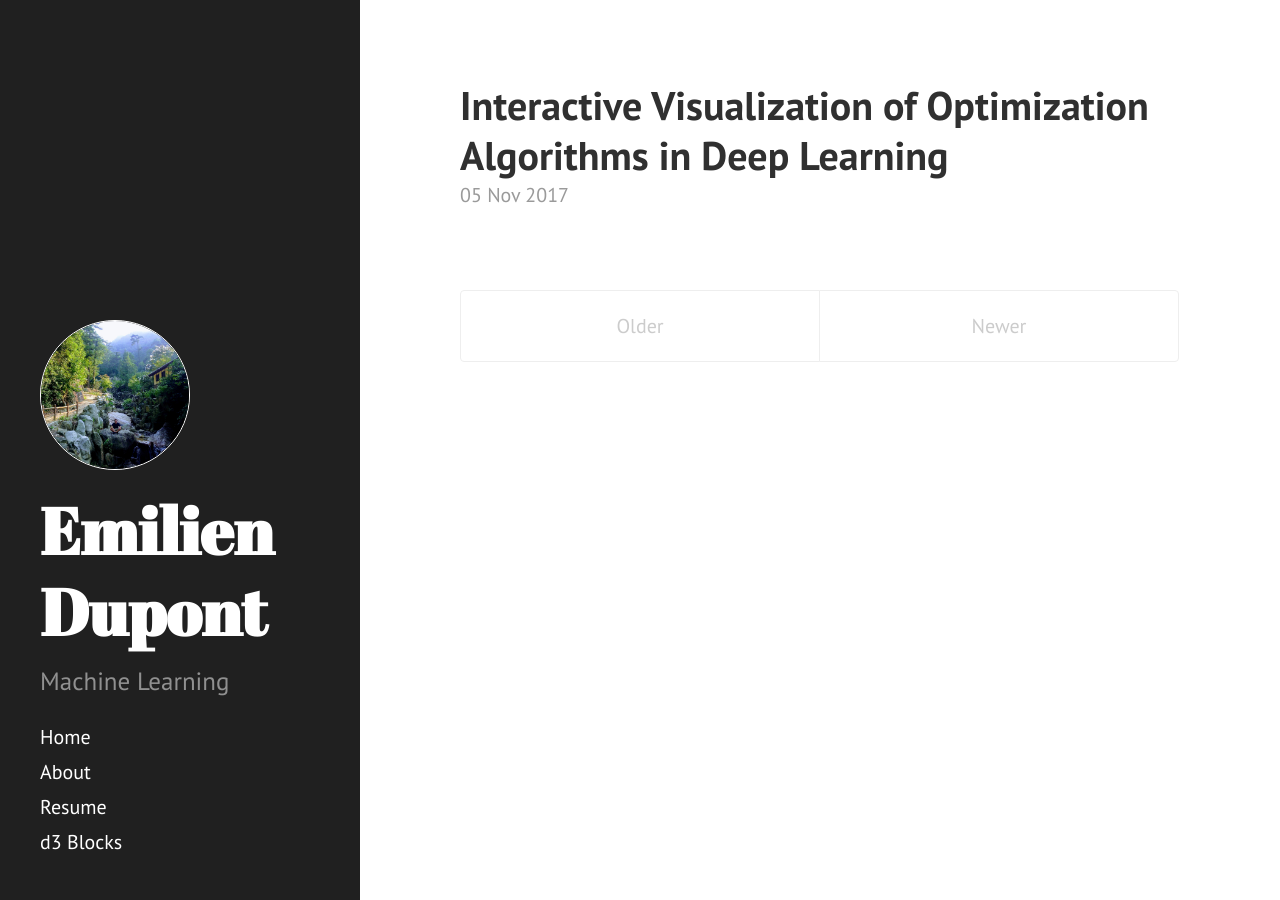
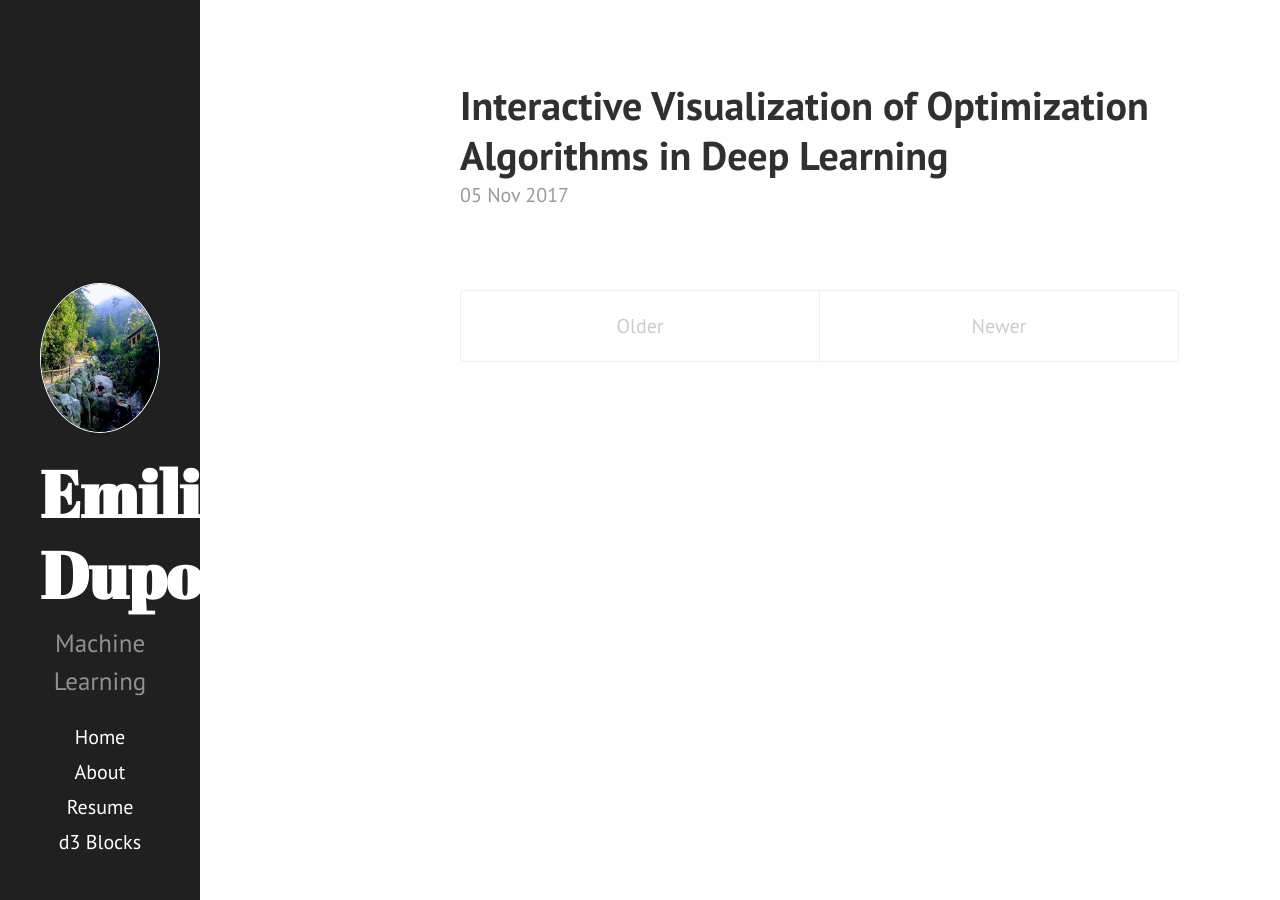
Before and after one commit to EmilienDupont/emiliendupont.github.io, a Jekyll site: the page built from index.html, in a window 1280 px wide. Built offline with Jekyll 4.4.1, drawn with Linux system fonts in a browser that asks for light colours; the list of posts is cut into pages by our own code.

Commit message:
change width of sidebar

```diff
--- a/public/css/hyde.css
+++ b/public/css/hyde.css
@@ -65,7 +65,7 @@ html {
     top: 0;
     left: 0;
     bottom: 0;
-    width: 18rem;
+    width: 10rem; // 18rem
     text-align: left;
   }
 }
```
